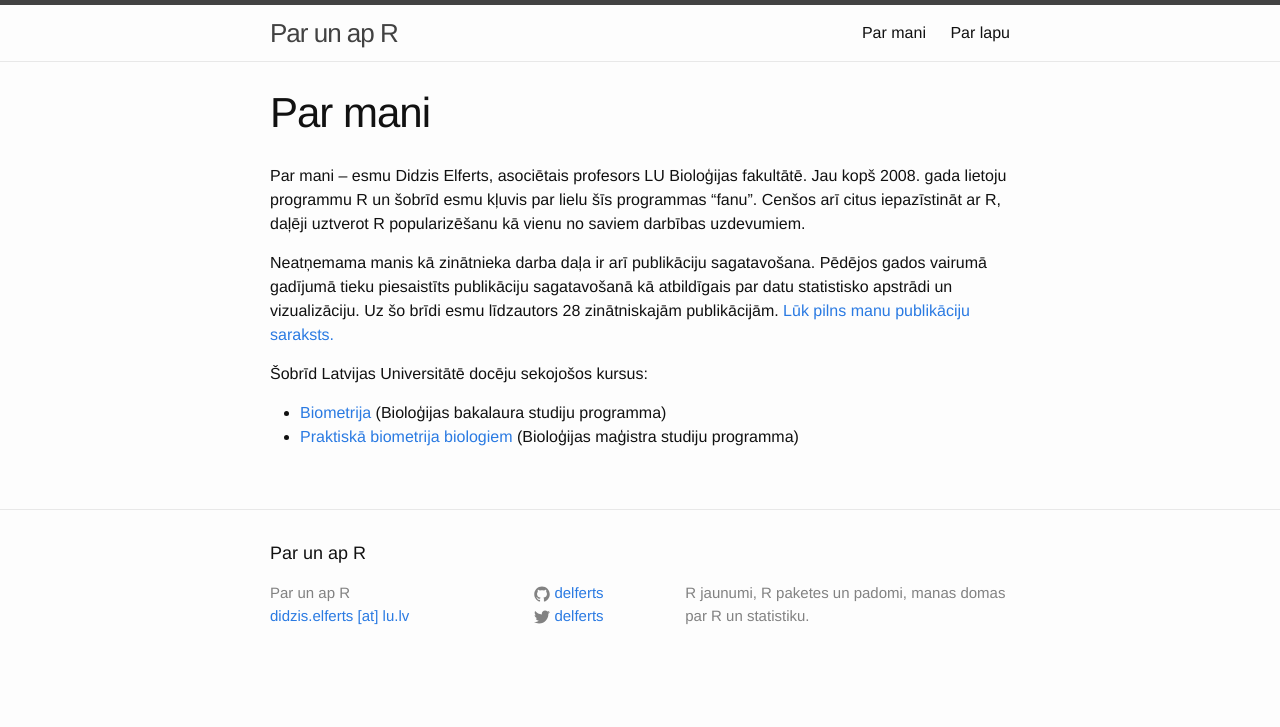
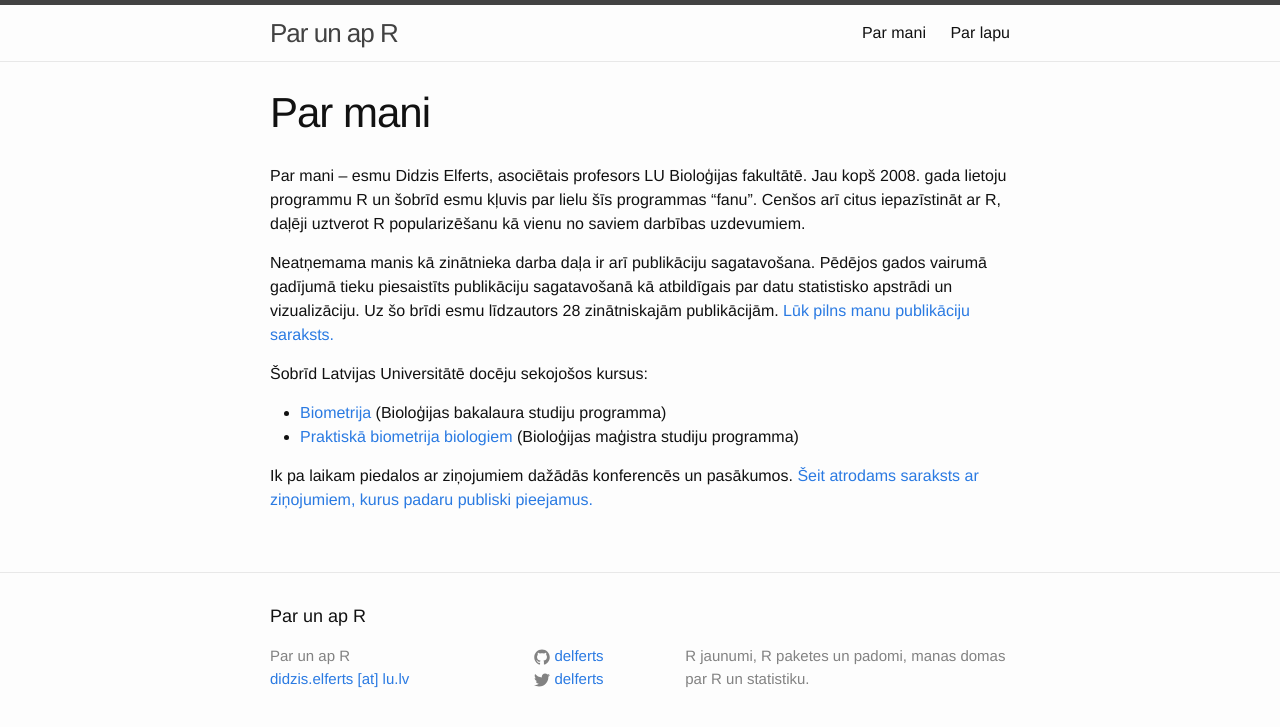
Before and after one commit to delferts/delferts.github.io, a Jekyll site: the page built from es/index.md, in a window 1280 px wide. Shown: the top 727 px of the page. Built offline with Jekyll 4.4.1, drawn with Linux system fonts in a browser that asks for light colours.

Commit message:
Pievienota sadala ar zinojumiem

```diff
--- a/es/index.md
+++ b/es/index.md
@@ -13,3 +13,5 @@ Uz šo brīdi esmu līdzautors 28 zinātniskajām publikācijām. [Lūk pilns ma
 
 * [Biometrija](http://www.lu.lv/gribustudet/katalogs/kursu-katalogs/?user_phpfileexecutor_pi1%5Bcourse_id%5D=2BIO2309) (Bioloģijas bakalaura studiju programma)
 * [Praktiskā biometrija biologiem](http://www.lu.lv/gribustudet/katalogs/kursu-katalogs/?user_phpfileexecutor_pi1%5Bcourse_id%5D=2BIO5305) (Bioloģijas maģistra studiju programma)
+
+Ik pa laikam piedalos ar ziņojumiem dažādās konferencēs un pasākumos. [Šeit atrodams saraksts ar ziņojumiem, kurus padaru publiski pieejamus.](zinojumi.html)
```
Also changed, not shown: es/zinojumi.md (added, +7 -0 lines), 2 other files.
